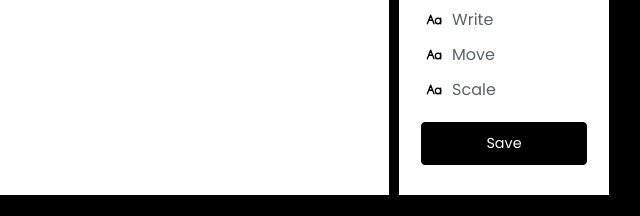
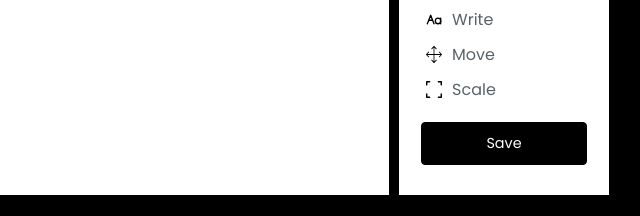
Before and after one commit to pawjo/pb-grafika-ps, a plain HTML site: page PS1/index.html in a window 1280 px wide. Shown: the part 439-655 px from the top of the page, 536-1176 px from the left. Drawn offline with Linux system fonts and the light colour scheme.

Commit message:
Paulina
Add icon

```diff
--- a/PS1/index.html
+++ b/PS1/index.html
@@ -48,11 +48,11 @@
               <span>Write</span>
             </li>
             <li class="option tool" id="move">
-              <img src="icons/text.svg" alt="">
+              <img src="icons/move.svg" alt="">
               <span>Move</span>
             </li>
             <li class="option tool" id="scale">
-              <img src="icons/text.svg" alt="">
+              <img src="icons/scale.svg" alt="">
               <span>Scale</span>
             </li>
           </ul>
```
Also changed, not shown: PS1/icons/move.svg (added), PS1/icons/scale.svg (added), 2 other files.
